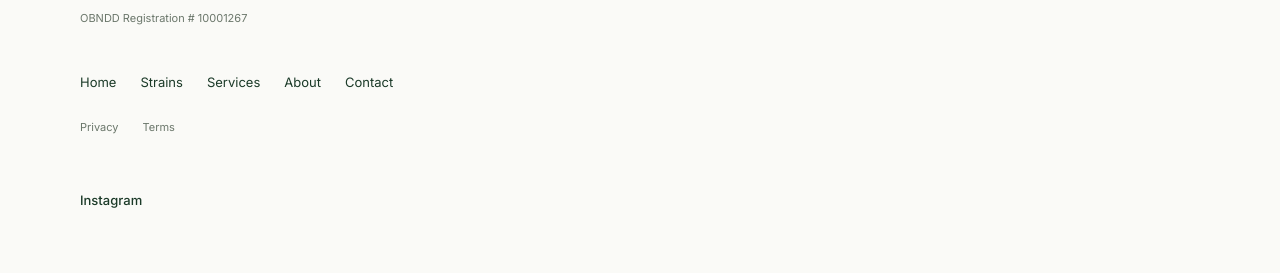
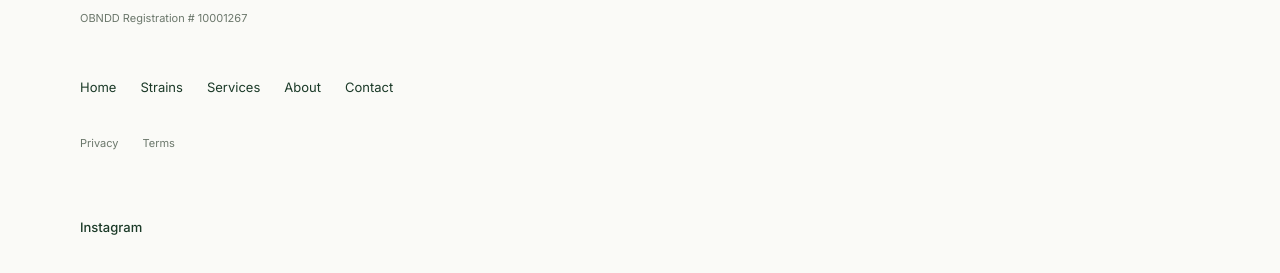
Before and after one commit to ValescoAgency/rootedrightfarms, a Next.js app: page / in a window 1280 px wide. Shown: the part 3001-3274 px from the top of the page. Built offline with nearby package versions, Linux system fonts and the light colour scheme; no server answers; the database is empty; a web font is replaced by a local one.

Commit message:
style(design): FINDING-001 — fix footer touch targets to min-h-[44px] (py-2 was insufficient)

```diff
--- a/src/components/footer.tsx
+++ b/src/components/footer.tsx
@@ -51,7 +51,7 @@ export function Footer() {
               <li key={item.href}>
                 <Link
                   href={item.href}
-                  className="text-sm text-[var(--color-ink)] hover:text-[var(--color-accent)] transition-colors py-2 inline-flex items-center"
+                  className="text-sm text-[var(--color-ink)] hover:text-[var(--color-accent)] transition-colors min-h-[44px] inline-flex items-center"
                 >
                   {item.label}
                 </Link>
@@ -62,7 +62,7 @@ export function Footer() {
             <li>
               <Link
                 href="/privacy"
-                className="text-xs text-[var(--color-ink-subtle)] hover:text-[var(--color-accent)] transition-colors py-2 inline-flex items-center"
+                className="text-xs text-[var(--color-ink-subtle)] hover:text-[var(--color-accent)] transition-colors min-h-[44px] inline-flex items-center"
               >
                 Privacy
               </Link>
@@ -70,7 +70,7 @@ export function Footer() {
             <li>
               <Link
                 href="/terms"
-                className="text-xs text-[var(--color-ink-subtle)] hover:text-[var(--color-accent)] transition-colors py-2 inline-flex items-center"
+                className="text-xs text-[var(--color-ink-subtle)] hover:text-[var(--color-accent)] transition-colors min-h-[44px] inline-flex items-center"
               >
                 Terms
               </Link>
@@ -85,7 +85,7 @@ export function Footer() {
                   href={s.href}
                   target="_blank"
                   rel="noreferrer noopener"
-                  className="text-sm font-medium text-[var(--color-ink)] hover:text-[var(--color-accent)] transition-colors py-2 inline-flex items-center"
+                  className="text-sm font-medium text-[var(--color-ink)] hover:text-[var(--color-accent)] transition-colors min-h-[44px] inline-flex items-center"
                 >
                   {s.label}
                 </a>
```
